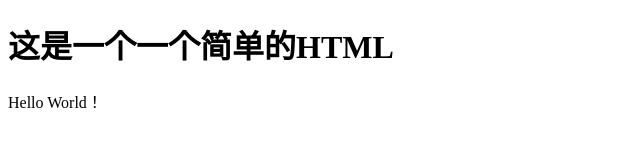
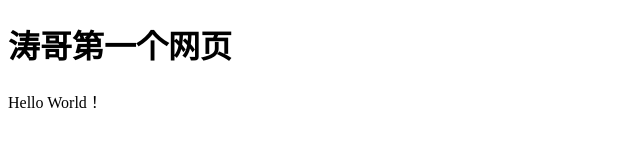
Before and after one commit to TAOHUCOM/TAOHUCOM.github.io, a plain HTML site: page index.html in a window 1280 px wide. Shown: the whole page, without its empty margins (0-640 px from the left). Drawn offline with Linux system fonts and the light colour scheme.

Commit message:
Add files via upload

```diff
--- a/index.html
+++ b/index.html
@@ -4,7 +4,7 @@
 <title>这是个标题</title>
 </head>
 <body>
-<h1>这是一个一个简单的HTML</h1>
+<h1>涛哥第一个网页</h1>
 <p>Hello World！</p>
 </body>
 </html>
```
